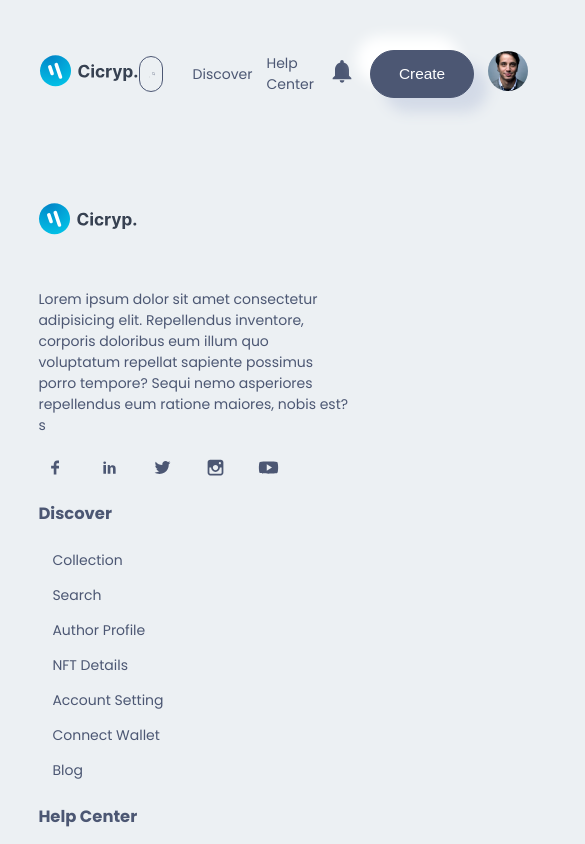
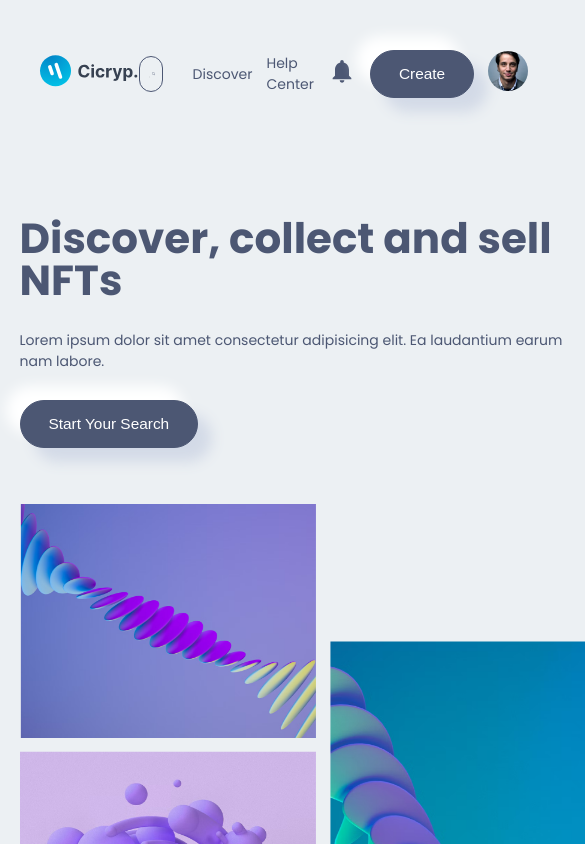
Before and after one commit to Chrisszy123/fullstackNftMarket, a Next.js app in the folder client/: page / in a window 390 px wide. Shown: the top 844 px of the page, 585 px wide, since content can reach past the window. Built offline with nearby package versions, Linux system fonts and the light colour scheme.

Commit message:
feat/ added hero section and styling

```diff
--- a/client/components/Button/Button.tsx
+++ b/client/components/Button/Button.tsx
@@ -3,7 +3,7 @@ import React from 'react'
 import style from './Button.module.css'
 interface Buttonprops {
   btnText: string;
-  handleClick: any
+  handleClick?: any
 }
 const Button = ({btnText, handleClick}: Buttonprops) => {
   return (
--- /dev/null
+++ b/client/components/Hero/Hero.module.css
@@ -0,0 +1,38 @@
+.heroSection{
+    width: 80%;
+    margin: 3rem auto;
+}
+.heroSection_box{
+    display: grid;
+    grid-template-columns: repeat(2, 1fr);
+    gap: 2rem;
+}
+.heroSection_box_left{
+    padding-right: 6rem;
+}
+.heroSection_box_left h1{
+    font-size: 5rem;
+    line-height: 1;
+}
+.heroSection_box_left p{
+    margin-bottom: 2rem;
+}
+
+@media screen and (max-width: 35em){
+    .heroSection{
+        width: 90%;
+    }
+}
+@media screen and (max-width: 55em){
+    .heroSection_box{
+        grid-template-columns: 1fr;
+        gap: 4rem;
+    }
+    .heroSection_box_left{
+        padding-right: 2rem;
+    }
+    .heroSection_box_left h1{
+        font-size: 3rem;
+        line-height: 1;
+    }
+}
--- /dev/null
+++ b/client/components/Hero/Hero.tsx
@@ -0,0 +1,28 @@
+import React from "react";
+import Image from "next/image";
+// internal
+import styles from "./Hero.module.css";
+import { Button } from "@/components";
+import Images from "../../img";
+
+const Hero = () => {
+  return (
+    <div className={styles.heroSection}>
+      <div className={styles.heroSection_box}>
+        <div className={styles.heroSection_box_left}>
+          <h1>Discover, collect and sell NFTs</h1>
+          <p>
+            Lorem ipsum dolor sit amet consectetur adipisicing elit. Ea
+            laudantium earum nam labore.
+          </p>
+          <Button btnText="Start Your Search" />
+        </div>
+        <div className={styles.heroSection_box_right}>
+          <Image src={Images.hero} alt="hero" width={600} height={600} />
+        </div>
+      </div>
+    </div>
+  );
+};
+
+export default Hero;
--- a/client/components/index.ts
+++ b/client/components/index.ts
@@ -1,9 +1,11 @@
 import Button from "./Button/Button";
 import Footer from "./Footer/Footer";
 import NavBar from "./Navbar/Navbar";
+import Hero from "./Hero/Hero";
 
 export {
     Button,
     Footer,
-    NavBar
+    NavBar,
+    Hero
 }
--- a/client/pages/index.tsx
+++ b/client/pages/index.tsx
@@ -1,8 +1,13 @@
 import React from 'react'
+// internal import
+import styles from '@/styles/index.module.css'
+import { Hero } from '@/components'
 
 const Home = () => {
   return (
-    <div></div>
+    <div className={styles.homepage}>
+      <Hero />
+    </div>
   )
 }
 
```
Also changed, not shown: client/styles/index.module.css (added).
